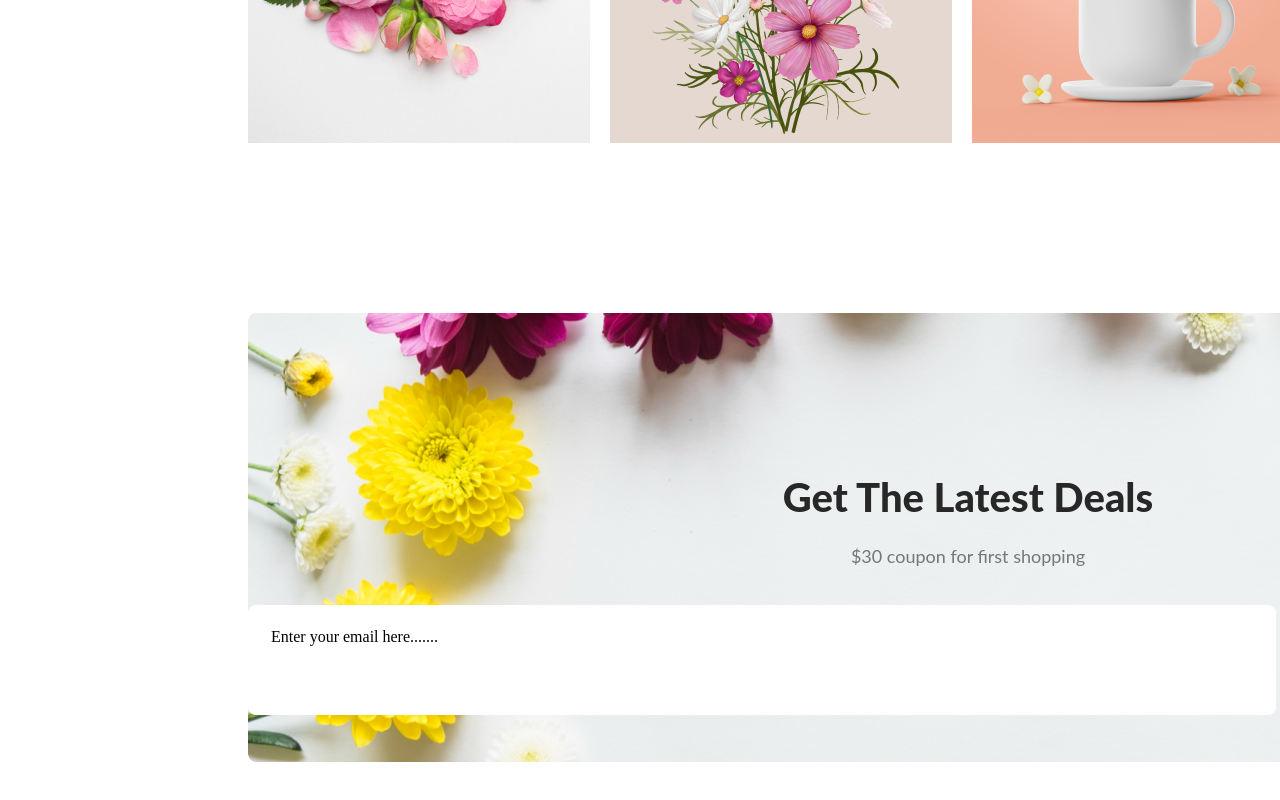
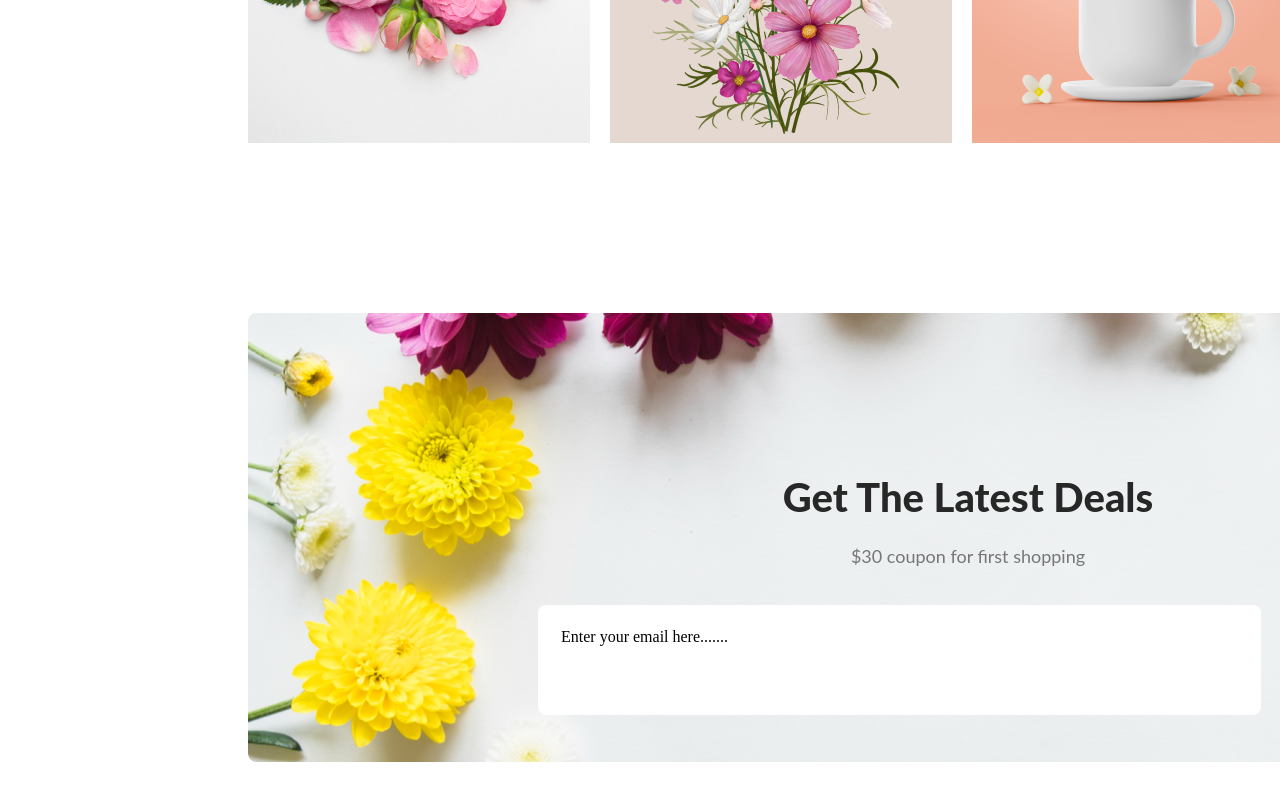
Before and after one commit to prosen36/assignment-1, a plain HTML site: page index.html in a window 1280 px wide. Shown: the part 2787-3587 px from the top of the page. Drawn offline with Linux system fonts and the light colour scheme.

Commit message:
completed header and main part

```diff
--- a/index.html
+++ b/index.html
@@ -78,6 +78,10 @@
 
     </main>
     <footer>
+        <section class="footer">
+
+
+        </section>
 
     </footer>
 
--- a/styles/assignment 1.css
+++ b/styles/assignment 1.css
@@ -241,6 +241,7 @@
     display: flex;
     align-items: center;
     justify-content: center;
+    gap: 15px;
 }
 
 
@@ -250,6 +251,8 @@
     border-radius: 8px;
     background: #FFF;
     padding: 23px 513px 23px 23px;
+    margin-left: 290px;
+    /* text-align: justify; */
 
 
 }
```
